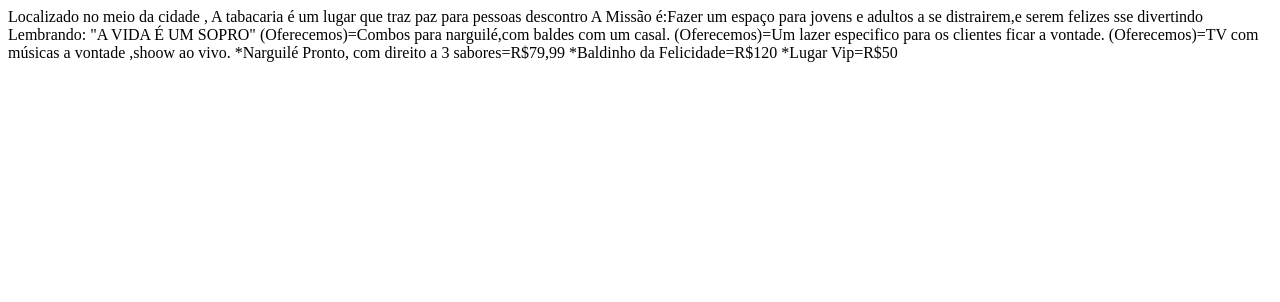
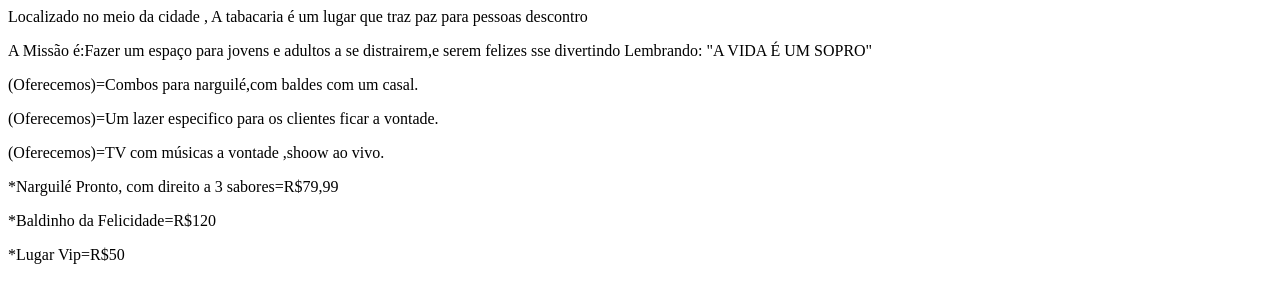
Before and after one commit to jullyt/july, a plain HTML site: page index.html in a window 1280 px wide. Drawn offline with Linux system fonts and the light colour scheme.

Commit message:
gfcyvuyhbnji

```diff
--- a/index.html
+++ b/index.html
@@ -7,14 +7,14 @@
     <title>tabacaria</title>
 </head>Localizado no meio da cidade , A tabacaria é um lugar que traz paz para pessoas descontro
 
-       A Missão é:Fazer um espaço para jovens e adultos a se distrairem,e  serem felizes sse divertindo Lembrando: "A VIDA É UM SOPRO"
-      (Oferecemos)=Combos para narguilé,com baldes com um casal.
-      (Oferecemos)=Um lazer especifico para os clientes ficar a vontade.
-      (Oferecemos)=TV com músicas a vontade ,shoow ao vivo.
+      <p> A Missão é:Fazer um espaço para jovens e adultos a se distrairem,e  serem felizes sse divertindo Lembrando: "A VIDA É UM SOPRO"</P>
+      <p>(Oferecemos)=Combos para narguilé,com baldes com um casal.</P>
+      <P>(Oferecemos)=Um lazer especifico para os clientes ficar a vontade.</P>
+      <P>(Oferecemos)=TV com músicas a vontade ,shoow ao vivo.</P>
 
-       *Narguilé Pronto, com direito a 3 sabores=R$79,99
-       *Baldinho da Felicidade=R$120
-       *Lugar Vip=R$50
+       <P>*Narguilé Pronto, com direito a 3 sabores=R$79,99</P>
+       <P>*Baldinho da Felicidade=R$120</P>
+       <P>*Lugar Vip=R$50</P>
 
 </body>
 </html>
```
